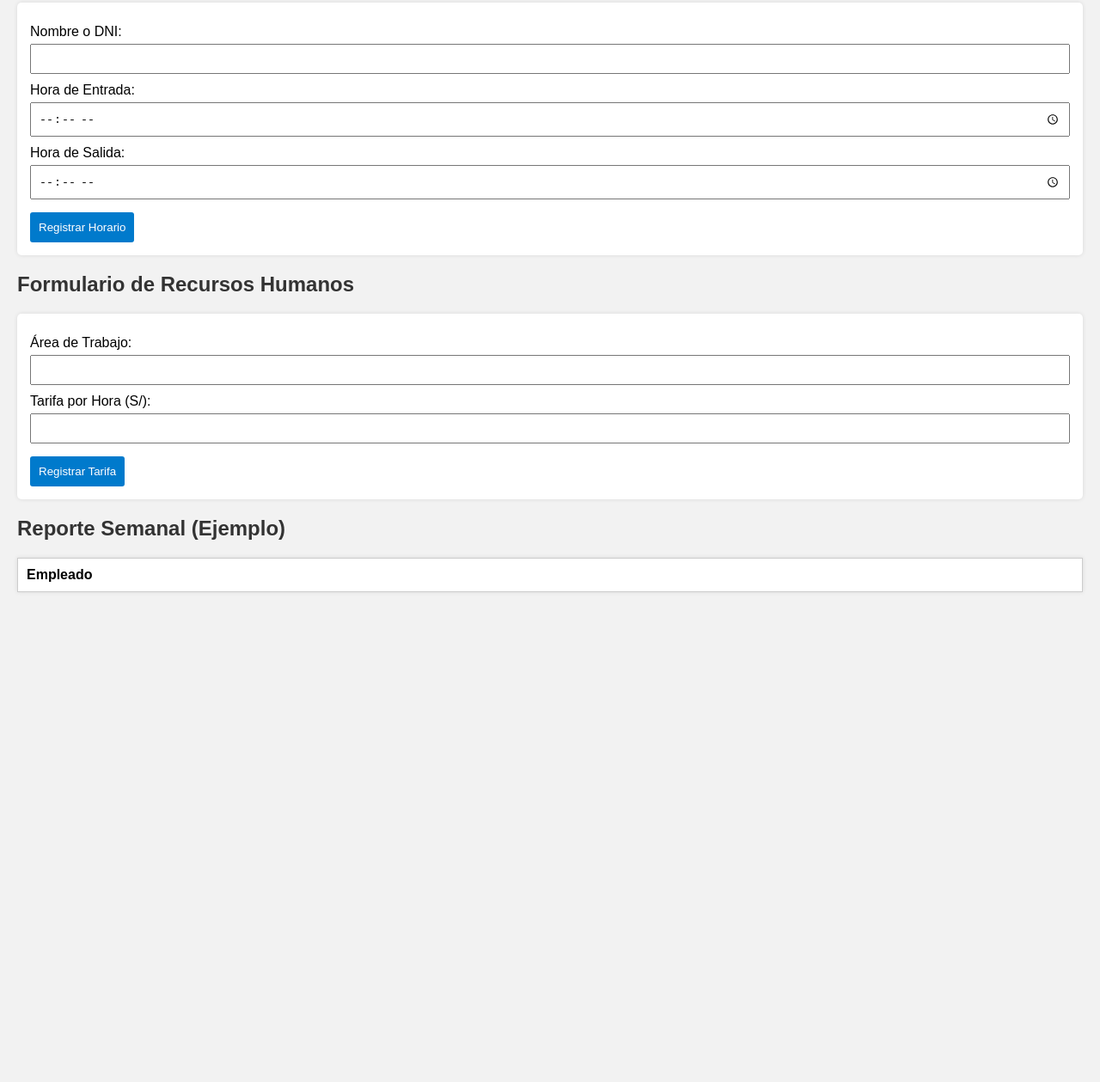
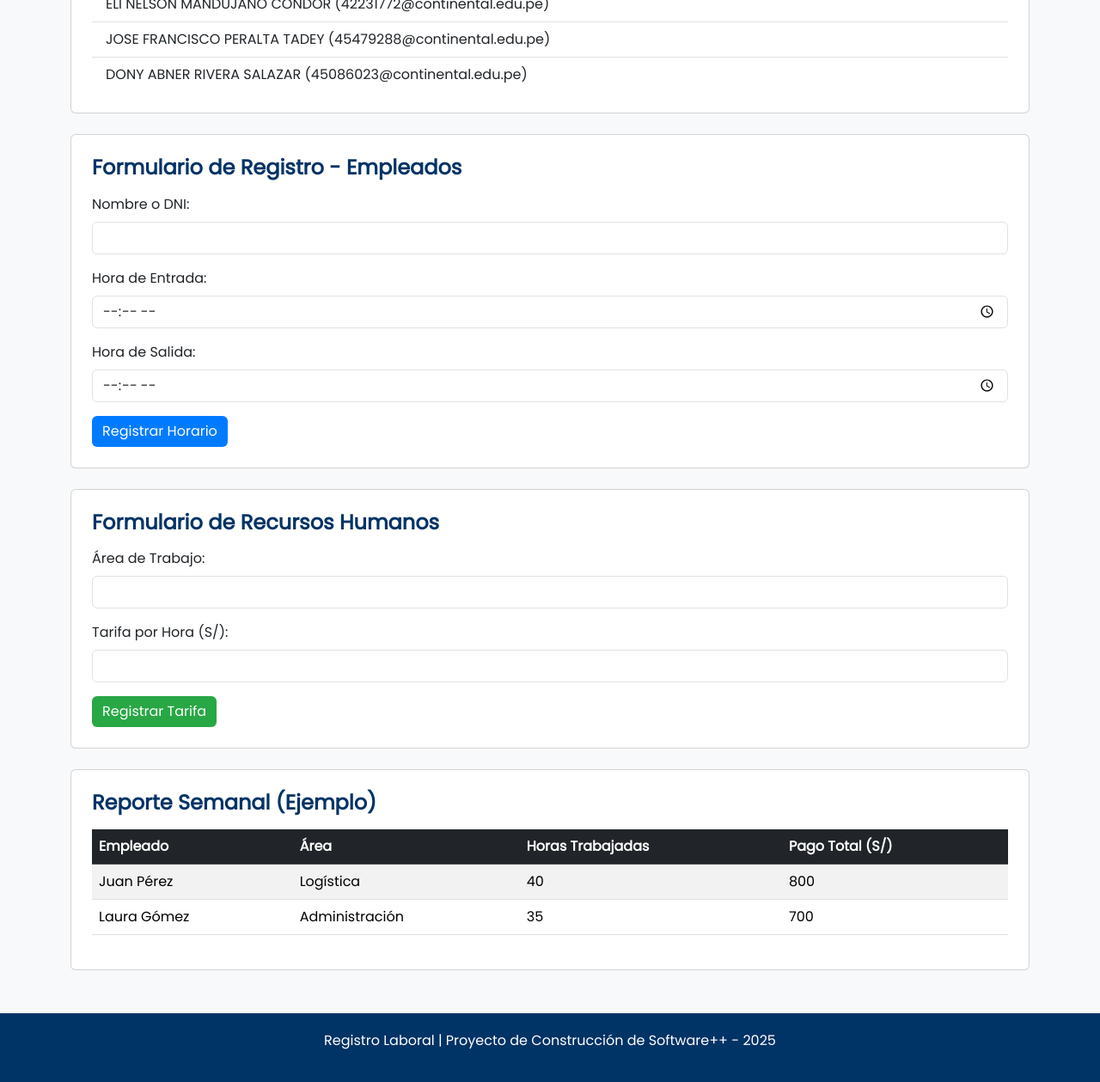
Before and after one commit to elite3210/registroLaboral, a plain HTML site: page index.html in a window 1280 px wide. Shown: the part 448-1707 px from the top of the page at 86% size. Before the commit the page ends 1157 px from the top, so only its background shows below. Drawn offline with nearby package versions, Linux system fonts and the light colour scheme.

Commit message:
Se mejoro la interfaz con boostrap, navbar y los estilos

```diff
--- a/index.html
+++ b/index.html
@@ -4,100 +4,170 @@
   <meta charset="UTF-8">
   <title>Registro Laboral</title>
   <meta name="viewport" content="width=device-width, initial-scale=1.0">
+
+  <!-- Bootstrap CSS -->
+  <link href="https://cdn.jsdelivr.net/npm/bootstrap@5.3.2/dist/css/bootstrap.min.css" rel="stylesheet">
+  <!-- Google Fonts -->
+  <link href="https://fonts.googleapis.com/css2?family=Poppins&display=swap" rel="stylesheet">
+
   <style>
     body {
-            font-family: Arial, sans-serif;
-            margin: 20px;
-            background: #f2f2f2;
+      font-family: 'Poppins', sans-serif;
+      background-color: #f8f9fa;
     }
-        h1, h2, h4 {
-            color: #333;
+
+    header {
+      background-color: #003366;
+      color: white;
+      padding: 40px 0;
+      text-align: center;
     }
-        form {
-            background: white;
-            padding: 15px;
-            margin-bottom: 20px;
-            border-radius: 5px;
-            box-shadow: 0 0 5px rgba(0,0,0,0.1);
+
+    .section-title {
+      color: #003366;
+      font-weight: bold;
     }
-        label {
-            display: block;
-            margin-top: 10px;
+
+    .btn-empleado {
+      background-color: #007bff;
+      border: none;
     }
-        input, select {
-            padding: 8px;
-            width: 100%;
-            box-sizing: border-box;
-            margin-top: 5px;
+
+    .btn-rh {
+      background-color: #28a745;
+      border: none;
     }
-        button {
-            margin-top: 15px;
-            padding: 10px;
-            background-color: #007acc;
+
+    .btn-empleado:hover {
+      background-color: #0056b3;
+    }
+
+    .btn-rh:hover {
+      background-color: #1e7e34;
+    }
+
+    footer {
+      background-color: #003366;
       color: white;
-            border: none;
-            cursor: pointer;
-            border-radius: 3px;
+      text-align: center;
+      padding: 20px 0;
+      margin-top: 50px;
     }
-        button:hover {
-            background-color: #005f99;
-        }
-        table {
-            width: 100%;
-            border-collapse: collapse;
-            background: white;
-            margin-top: 20px;
-            box-shadow: 0 0 5px rgba(0,0,0,0.1);
-        }
-        th, td {
-            padding: 10px;
-            border: 1px solid #ccc;
-            text-align: left;
-        }
-        hr {
-            margin: 30px 0;
+
+    .navbar-dark .navbar-nav .nav-link {
+      color: white !important;
     }
   </style>
 </head>
 <body>
 
-    <h1>Bienvenidos al proyecto de registro laboral, un programa para el curso de construcción de software++</h1>
-    <h2>INTEGRANTES:</h2>
-    <h4>JUAN SEBASTIAN GUTIERREZ LOPEZ (71040937@continental.edu.pe)</h4>
-    <h4>MARCOS JAVIER LEON ROJAS (71481637@continental.edu.pe)</h4>
-    <h4>ELÍ NELSON MANDUJANO CONDOR (42231772@continental.edu.pe)</h4>
-    <h4>JOSE FRANCISCO PERALTA TADEY (45479288@continental.edu.pe)</h4>
-    <h4>DONY ABNER RIVERA SALAZAR (45086023@continental.edu.pe)</h4>
+  <!-- Navbar -->
+  <nav class="navbar navbar-expand-lg navbar-dark bg-dark sticky-top">
+    <div class="container">
+      <a class="navbar-brand" href="#">Registro Laboral</a>
+      <div class="collapse navbar-collapse">
+        <ul class="navbar-nav ms-auto">
+          <li class="nav-item"><a class="nav-link" href="#empleados">Empleados</a></li>
+          <li class="nav-item"><a class="nav-link" href="#rrhh">RRHH</a></li>
+          <li class="nav-item"><a class="nav-link" href="#reporte">Reporte</a></li>
+        </ul>
+      </div>
+    </div>
+  </nav>
 
-    <hr>
+  <!-- Header -->
+  <header>
+    <h1>Registro Laboral</h1>
+    <p>Un programa para el curso de Construcción de Software++</p>
+  </header>
 
-    <h2>Formulario de Registro - Empleados</h2>
-    <form id="form-empleado">
-        <label for="nombre">Nombre o DNI:</label>
-        <input type="text" id="nombre" name="nombre" required>
+  <div class="container my-5">
 
-        <label for="entrada">Hora de Entrada:</label>
-        <input type="time" id="entrada" name="entrada" required>
+    <!-- Integrantes -->
+    <div class="card p-4 mb-4">
+      <h4 class="section-title mb-3">INTEGRANTES:</h4>
+      <ul class="list-group list-group-flush">
+        <li class="list-group-item">JUAN SEBASTIAN GUTIERREZ LOPEZ (71040937@continental.edu.pe)</li>
+        <li class="list-group-item">MARCOS JAVIER LEON ROJAS (71481637@continental.edu.pe)</li>
+        <li class="list-group-item">ELÍ NELSON MANDUJANO CONDOR (42231772@continental.edu.pe)</li>
+        <li class="list-group-item">JOSE FRANCISCO PERALTA TADEY (45479288@continental.edu.pe)</li>
+        <li class="list-group-item">DONY ABNER RIVERA SALAZAR (45086023@continental.edu.pe)</li>
+      </ul>
+    </div>
 
-        <label for="salida">Hora de Salida:</label>
-        <input type="time" id="salida" name="salida" required>
+    <!-- Empleados -->
+    <div id="empleados" class="card p-4 mb-4">
+      <h4 class="section-title mb-3">Formulario de Registro - Empleados</h4>
+      <form>
+        <div class="mb-3">
+          <label for="nombre" class="form-label">Nombre o DNI:</label>
+          <input type="text" class="form-control" id="nombre" required>
+        </div>
+        <div class="mb-3">
+          <label for="entrada" class="form-label">Hora de Entrada:</label>
+          <input type="time" class="form-control" id="entrada" required>
+        </div>
+        <div class="mb-3">
+          <label for="salida" class="form-label">Hora de Salida:</label>
+          <input type="time" class="form-control" id="salida" required>
+        </div>
+        <button type="submit" class="btn btn-empleado text-white">Registrar Horario</button>
+      </form>
+    </div>
 
-        <button type="submit">Registrar Horario</button>
+    <!-- Recursos Humanos -->
+    <div id="rrhh" class="card p-4 mb-4">
+      <h4 class="section-title mb-3">Formulario de Recursos Humanos</h4>
+      <form>
+        <div class="mb-3">
+          <label for="area" class="form-label">Área de Trabajo:</label>
+          <input type="text" class="form-control" id="area" required>
+        </div>
+        <div class="mb-3">
+          <label for="tarifa" class="form-label">Tarifa por Hora (S/):</label>
+          <input type="number" class="form-control" id="tarifa" step="0.01" required>
+        </div>
+        <button type="submit" class="btn btn-rh text-white">Registrar Tarifa</button>
       </form>
+    </div>
 
-    <h2>Formulario de Recursos Humanos</h2>
-    <form id="form-rh">
-        <label for="area">Área de Trabajo:</label>
-        <input type="text" id="area" name="area" required>
-
-        <label for="tarifa">Tarifa por Hora (S/):</label>
-        <input type="number" id="tarifa" name="tarifa" step="0.01" required>
-
-        <button type="submit">Registrar Tarifa</button>
-    </form>
-
-    <h2>Reporte Semanal (Ejemplo)</h2>
-    <table>
-        <thead>
+    <!-- Reporte -->
+    <div id="reporte" class="card p-4 mb-4">
+      <h4 class="section-title mb-3">Reporte Semanal (Ejemplo)</h4>
+      <table class="table table-striped">
+        <thead class="table-dark">
           <tr>
             <th>Empleado</th>
+            <th>Área</th>
+            <th>Horas Trabajadas</th>
+            <th>Pago Total (S/)</th>
+          </tr>
+        </thead>
+        <tbody>
+          <tr>
+            <td>Juan Pérez</td>
+            <td>Logística</td>
+            <td>40</td>
+            <td>800</td>
+          </tr>
+          <tr>
+            <td>Laura Gómez</td>
+            <td>Administración</td>
+            <td>35</td>
+            <td>700</td>
+          </tr>
+        </tbody>
+      </table>
+    </div>
+
+  </div>
+
+  <!-- Footer -->
+  <footer>
+    <p>Registro Laboral | Proyecto de Construcción de Software++ - 2025</p>
+  </footer>
+
+  <!-- Bootstrap JS -->
+  <script src="https://cdn.jsdelivr.net/npm/bootstrap@5.3.2/dist/js/bootstrap.bundle.min.js"></script>
+</body>
+</html>
```
Lines whose indentation alone changed are shown as unchanged.
